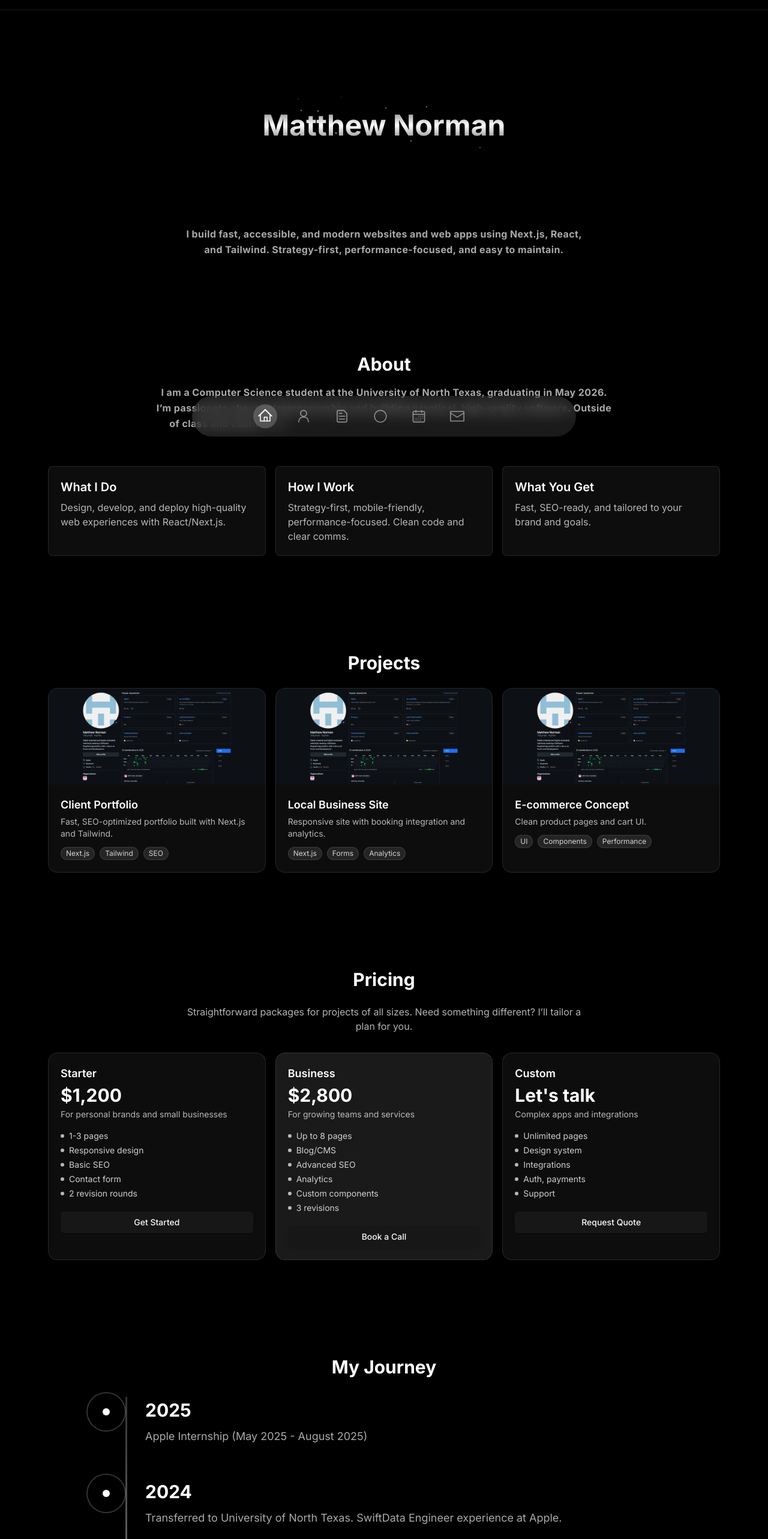
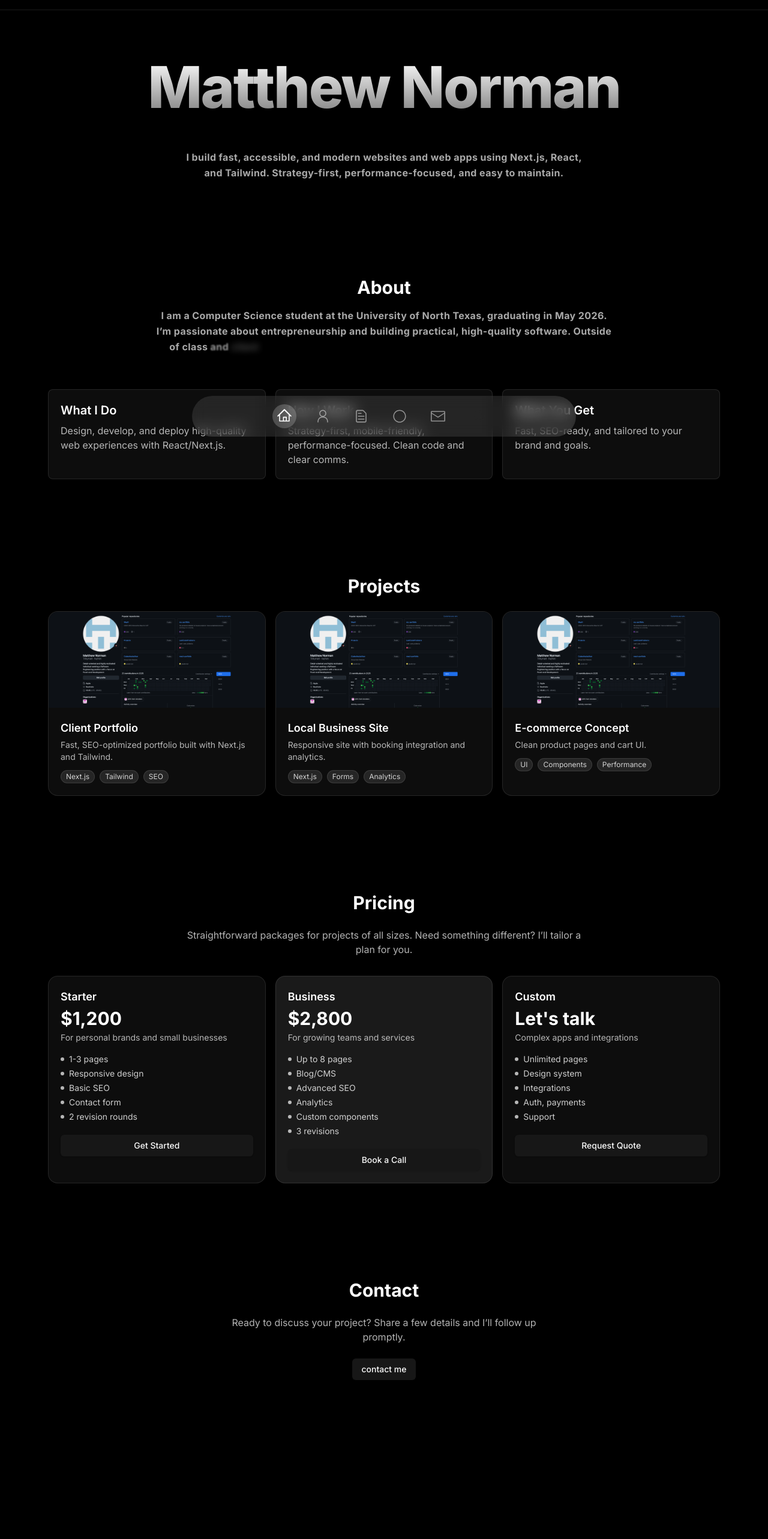
Before and after one commit to Trillymatt/my-portfolio, a Next.js app: page / in a window 1280 px wide. Shown: the part 40-2606 px from the top of the page at 60% size. After the commit the page ends 2533 px from the top, so only its background shows below. Built offline with nearby package versions, Linux system fonts and the light colour scheme.

Commit message:
Changes to get rid of timeline

```diff
--- a/app/page.tsx
+++ b/app/page.tsx
@@ -4,20 +4,9 @@ import Image from "next/image"
 import { useEffect, useState } from "react"
 import { motion } from "framer-motion"
 import { Button } from "@/components/ui/button"
-import { TextRevealCard } from "@/components/ui/text-reveal-card"
 import { TextGenerateEffect } from "@/components/ui/text-generate-effect"
-import { Timeline } from "@/components/ui/timeline"
 
 export default function Home() {
-  const timelineData = [
-    { title: "2025", content: "Apple Internship (May 2025 - August 2025)" },
-    { title: "2024", content: "Transferred to University of North Texas. SwiftData Engineer experience at Apple." },
-    { title: "2023", content: "Advanced to Technical Specialist at Apple." },
-    { title: "2022", content: "Transferred to UTA while maintaining role at Apple." },
-    { title: "2021", content: "Roles at JPMorgan Chase and Apple." },
-    { title: "2020", content: "Began at Tarrant County College, CS focus." },
-    { title: "2019", content: "Graduated from Lewisville High School." },
-  ]
 
   const projects = [
     { title: "Client Portfolio", description: "Fast, SEO-optimized portfolio built with Next.js and Tailwind.", href: "#", image: "/github-profile.png", tags: ["Next.js", "Tailwind", "SEO"] },
@@ -53,7 +42,14 @@ export default function Home() {
       {/* Hero */}
       <section id="home" className="w-full max-w-7xl mx-auto px-4 py-20">
         <div className="flex flex-col items-center justify-center space-y-10">
-          <TextRevealCard text="Matthew Norman" revealText="Web Development" className="bg-black border-0" />
+          <motion.h1
+            initial={{ opacity: 0, y: 16, scale: 0.98 }}
+            animate={{ opacity: 1, y: 0, scale: 1 }}
+            transition={{ duration: 0.6, ease: "easeOut" }}
+            className="text-center font-extrabold tracking-tight text-5xl sm:text-6xl md:text-7xl lg:text-8xl bg-gradient-to-b from-white to-white/50 bg-clip-text text-transparent"
+          >
+            Matthew Norman
+          </motion.h1>
           <motion.div initial={{ opacity: 0, y: 20 }} animate={{ opacity: 1, y: 0 }} transition={{ delay: 0.1 }} className="w-full max-w-2xl text-center">
             <TextGenerateEffect words="I build fast, accessible, and modern websites and web apps using Next.js, React, and Tailwind. Strategy-first, performance-focused, and easy to maintain." />
           </motion.div>
@@ -126,12 +122,6 @@ export default function Home() {
             </div>
           ))}
         </div>
-      </section>
-
-      {/* Timeline */}
-      <section id="timeline" className="w-full max-w-5xl mx-auto px-4 py-20">
-        <h2 className="text-3xl font-bold mb-6 text-center">My Journey</h2>
-        <Timeline data={timelineData} />
       </section>
 
       {/* Contact */}
--- a/components/layout/site-header.tsx
+++ b/components/layout/site-header.tsx
@@ -12,7 +12,7 @@ export function SiteHeader() {
 
   useEffect(() => {
     if (typeof window === "undefined") return
-    const sectionIds = ["home", "about", "projects", "pricing", "timeline", "contact"]
+    const sectionIds = ["home", "about", "projects", "pricing", "contact"]
     const elements = sectionIds
       .map((id) => document.getElementById(id))
       .filter((el): el is HTMLElement => Boolean(el))
@@ -77,16 +77,7 @@ export function SiteHeader() {
           >
             <ValueIcon className="size-6" />
           </Link>
-          <Link
-            href="/#timeline"
-            className={`p-2 rounded-full transition-colors ${
-              (pathname === "/" && activeSection === "timeline")
-                ? "bg-white/20 text-white"
-                : "text-white/50 hover:text-white hover:bg-white/10"
-            }`}
-          >
-            <CalendarIcon className="size-6" />
-          </Link>
+          {/* Timeline link removed per request */}
           <Link
             href="/#contact"
             className={`p-2 rounded-full transition-colors ${
```
